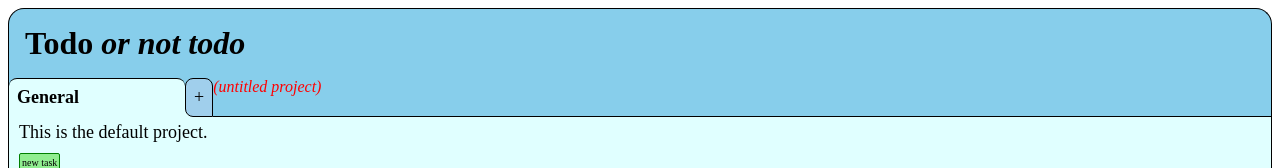
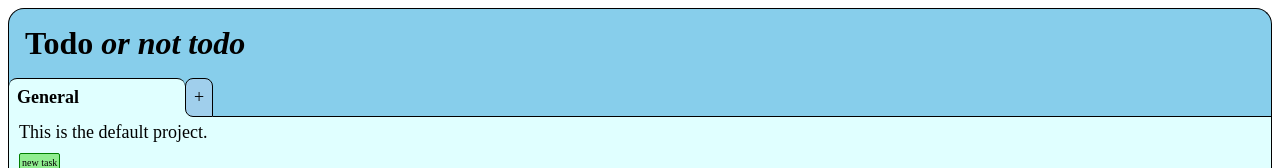
Before and after one commit to techni-ca/todo-or-not-todo, a website built with webpack: page src/index.html in a window 1280 px wide. Shown: the top 168 px of the page. Built offline with nearby package versions, Linux system fonts and the light colour scheme.

Commit message:
Fix (untitled project) bug on tab bar

```diff
--- a/src/styles/page.css
+++ b/src/styles/page.css
@@ -186,7 +186,7 @@
   font-size: x-small;
   height: 1.2rem;
 }
-span:empty::before {
+.moveLinks span:empty::before {
     font-style: italic;
     color: red;
     content: '(untitled project)';
```
Also changed, not shown: dist/main.js.
